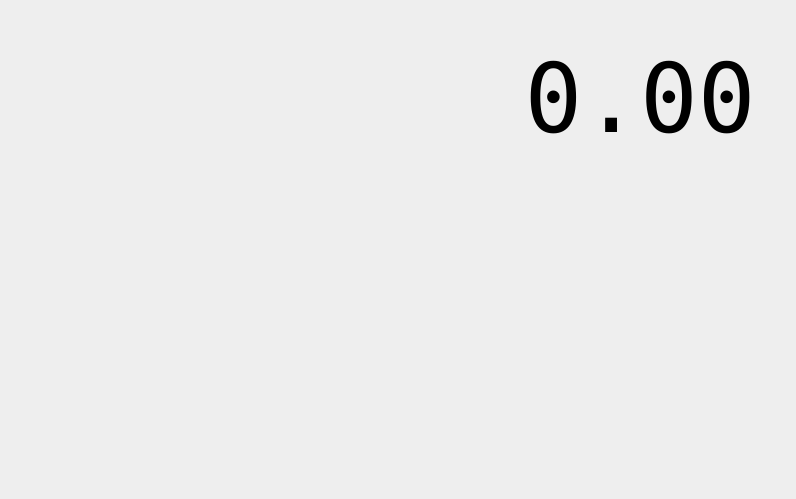
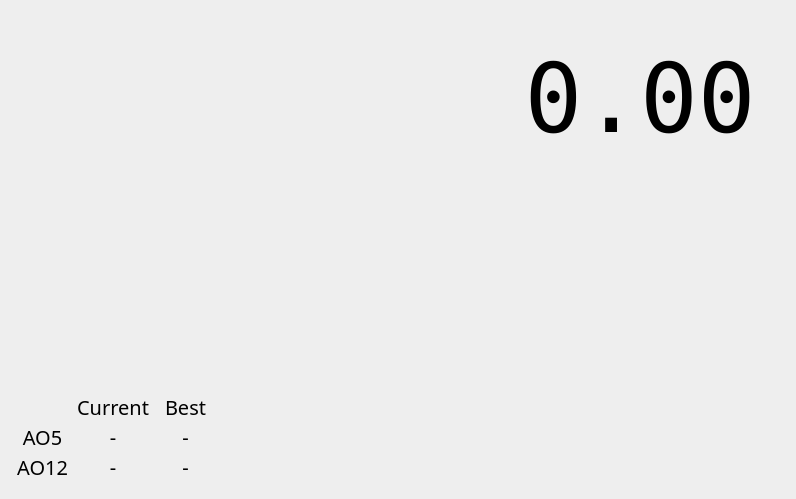
Before and after one commit to j-sabile/rubiks-timer, a Svelte app: page / in a window 1280 px wide. Shown: the part 301-800 px from the top of the page, without its empty margins (0-796 px from the left). Built offline with nearby package versions, Linux system fonts and the light colour scheme.

Commit message:
add average of and best of

```diff
--- a/src/App.svelte
+++ b/src/App.svelte
@@ -4,6 +4,11 @@
   let status = "none";
   let tempTimeout;
   let tempInterval;
+  let times = [];
+  let currAO5;
+  let currAO12;
+  let bestAO5;
+  let bestAO12;
 
   const handleKeyDown = (e) => {
     if (e.code !== "Space" || status === "inspect" || status === "inspect-done") return;
@@ -14,6 +19,15 @@
     }
     if (status === "solving") {
       clearInterval(tempInterval);
+      times = [...times, Number(time.toFixed(2))];
+      if (times.length >= 5) {
+        currAO5 = (times.slice(-5).reduce((acc, cur) => acc + cur, 0) / 5).toFixed(2);
+        if (currAO5 < bestAO5 || !bestAO5) bestAO5 = currAO5;
+      }
+      if (times.length >= 12) {
+        currAO12 = (times.slice(-12).reduce((acc, cur) => acc + cur, 0) / 12).toFixed(2);
+        if (currAO12 < bestAO12 || !bestAO12) bestAO12 = currAO12;
+      }
       status = "none";
     }
   };
@@ -31,8 +45,26 @@
   };
 </script>
 
-<main class="stat-{status} h-[100dvh] flex justify-center items-center">
+<main class="stat-{status} h-[100dvh] w-[100dvw] flex justify-center items-center">
   <h1 class="text-[6rem] font-mono">{time.toFixed(2)}</h1>
+
+  <table class="absolute bottom-0 left-0 text-xl m-4">
+    <tr>
+      <td />
+      <td class="text-center px-2">Current</td>
+      <td class="text-center px-2">Best</td>
+    </tr>
+    <tr>
+      <td class="text-center">AO5</td>
+      <td class="text-center">{currAO5 ? currAO5 : "-"}</td>
+      <td class="text-center">{bestAO5 ? bestAO5 : "-"}</td>
+    </tr>
+    <tr>
+      <td class="text-center">AO12</td>
+      <td class="text-center">{currAO12 ? currAO12 : "-"}</td>
+      <td class="text-center">{bestAO12 ? bestAO12 : "-"}</td>
+    </tr>
+  </table>
 </main>
 
 <svelte:window on:keydown={handleKeyDown} on:keyup={handleKeyUp} />
```
